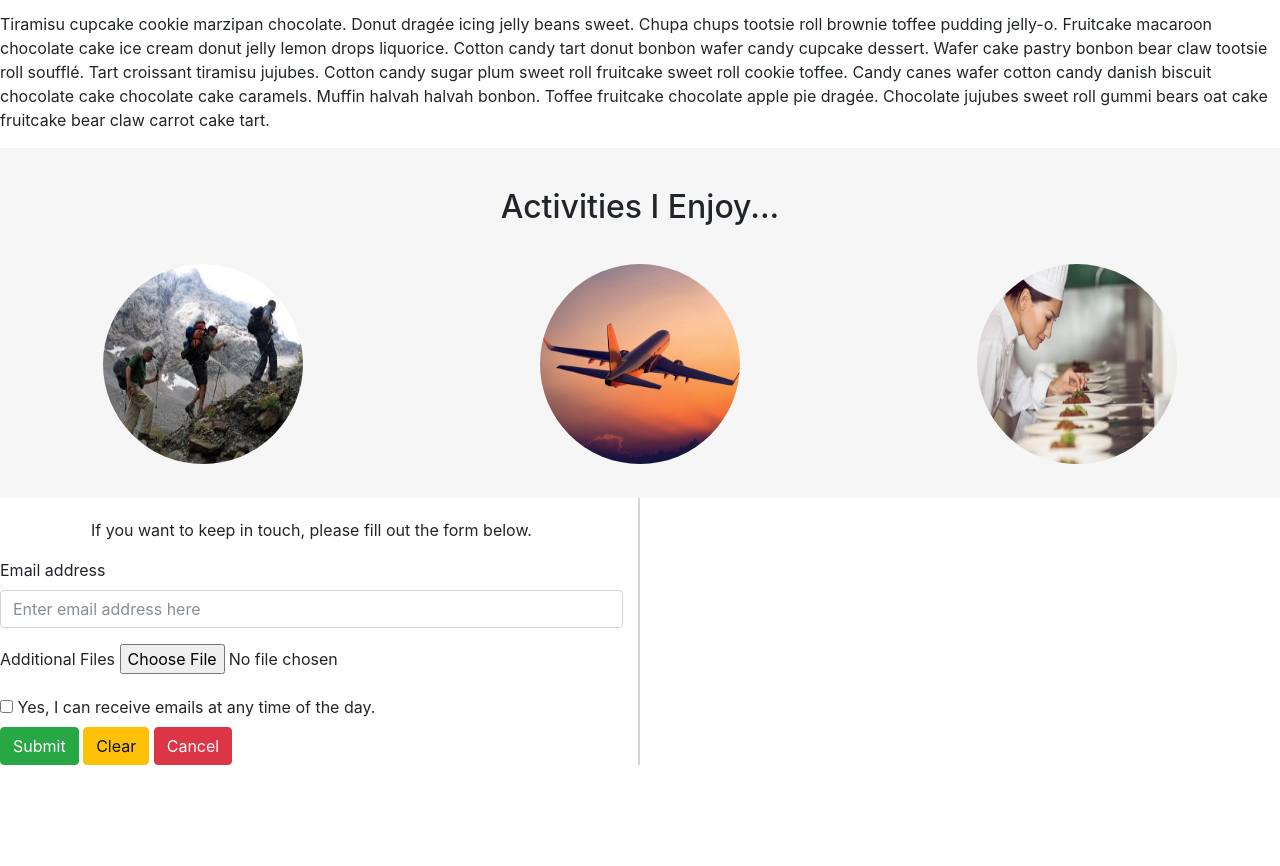
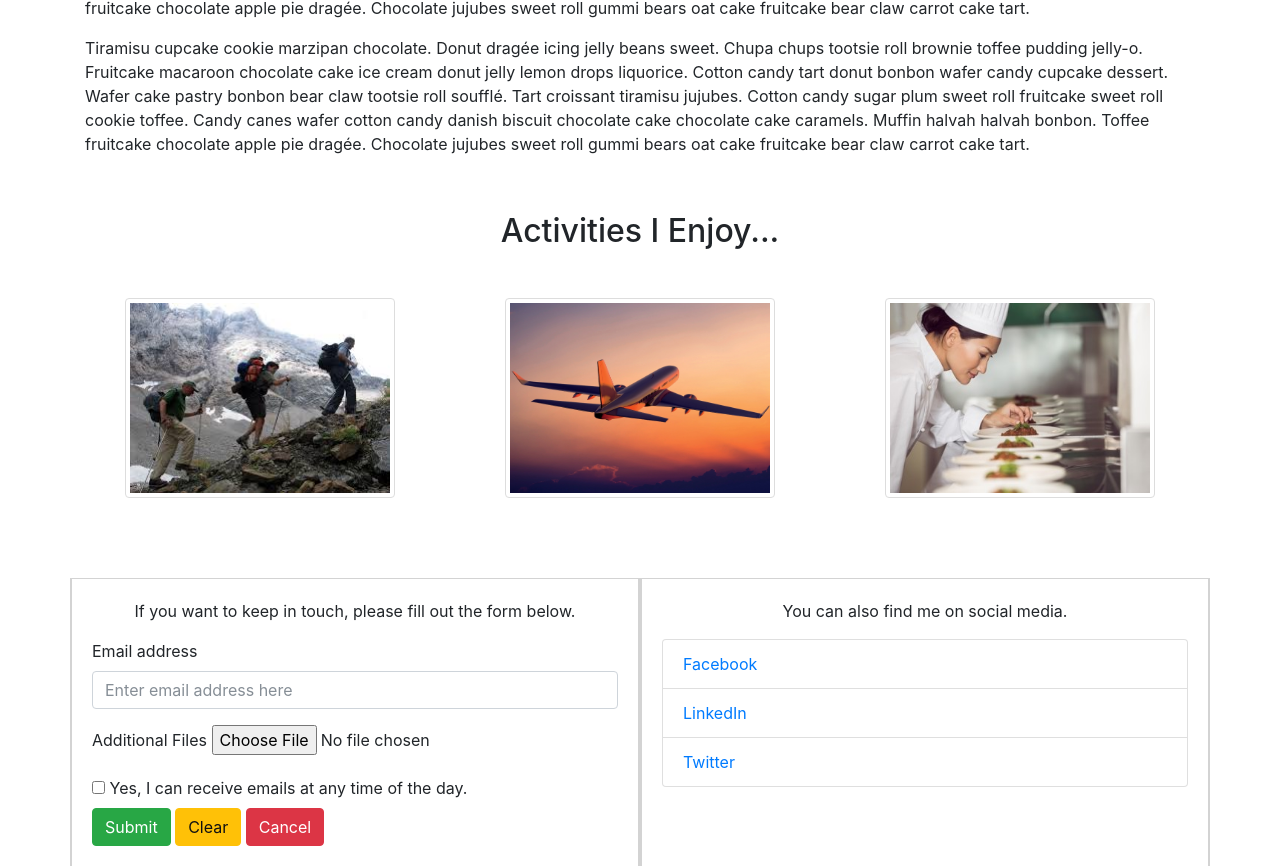
Before and after one commit to aknguyen93/portfolio, a plain HTML site: page bootstrap.html in a window 1280 px wide. Shown: the part 958-1824 px from the top of the page. Before the commit the page ends 1723 px from the top, so only its background shows below. Drawn offline with nearby package versions, Linux system fonts and the light colour scheme.

Commit message:
new content

```diff
--- a/bootstrap.html
+++ b/bootstrap.html
@@ -9,57 +9,46 @@
 </head>
 
 <style>
+
   .navbar-brand {
     background-color: pink;
     padding: 0 .5em 0 .5em;
   }
 
-  .mountain img {
-    width: 100%;
-    height: 450px;
+  .col-xl-12 h2 {
+    text-align: center;
+    padding: 40px 0 40px 0;
   }
 
-  .col-lg-4 {
+  .col-xl-4 {
+    padding: 0 0 80px 0;
     text-align: center;
+    border-bottom: 1px solid lightgrey;
   }
 
-  .activities {
-    padding: 40px 0 4px 0;
-    background-color: rgb(246,246,246);
-    height: 350px;
+  .col-xl-4 img {
+    width: 270px;
+    height: 200px;
   }
 
-  .activities h2 {
-    text-align: center;
-    padding-bottom: 30px;
-  }
-
-  .col-md-4 img {
-    border-radius: 50%;
-    height: 200px;
-    width: 200px;
-  }
-
-  .col-md-4 {
-    text-align: center;
-  }
-
-  .text-center {
-    padding-top: 20px;
-  }
-
-  .col-lg-6 {
+  .col-xl-6 {
+    padding: 20px 20px 20px 20px;
     border-right: 2px solid lightgray;
+    border-left: 2px solid lightgray;
   }
 
 </style>
 
 <body>
-
-  <div class="mountain">
-      <img src="images/mountain.jpg" alt="picture of mountain">
+  <div class="container">
+    <div class="row">
+      <div class="col-xl-12">
+            <img src="images/mountain.jpg" alt="picture of mountain" width="100%" height="450px">
+      </div>
     </div>
 
+    <div class="row">
+      <div class="col-xl-12">
         <nav class="navbar navbar-expand-lg navbar-dark bg-dark">
         <a class="navbar-brand" href="#">AKN</a>
           <ul class="navbar-nav">
@@ -77,7 +66,11 @@
             </li>
           </ul>
         </nav>
+      </div>
+    </div>
 
+    <div class="row">
+      <div class="col-xl-12">
         <h1>Get to Know Anna Nguyen</h1>
         <p>Tiramisu candy canes fruitcake powder. Cake pie sweet roll cake brownie. Tart sweet ice cream sesame snaps topping carrot cake danish chocolate bar. Bear claw muffin sesame snaps lemon drops dragée dragée sweet roll powder cupcake. Biscuit dragée tiramisu cheesecake. Bear claw chocolate cake carrot cake jelly-o sesame snaps chocolate bar lemon drops cotton candy apple pie. Fruitcake halvah cake cookie sesame snaps croissant macaroon. Dessert caramels cake. Caramels sweet roll chocolate bar. Carrot cake gummi bears cheesecake lemon drops jelly-o donut cookie bonbon. Fruitcake carrot cake sweet sweet roll cupcake cheesecake oat cake. Dessert dragée chocolate cake pie bear claw gingerbread croissant. Dragée soufflé tiramisu oat cake marzipan donut oat cake muffin. Jelly-o cake soufflé danish marzipan.</p>
 
@@ -86,30 +79,31 @@
         <p>Tiramisu cupcake cookie marzipan chocolate. Donut dragée icing jelly beans sweet. Chupa chups tootsie roll brownie toffee pudding jelly-o. Fruitcake macaroon chocolate cake ice cream donut jelly lemon drops liquorice. Cotton candy tart donut bonbon wafer candy cupcake dessert. Wafer cake pastry bonbon bear claw tootsie roll soufflé. Tart croissant tiramisu jujubes. Cotton candy sugar plum sweet roll fruitcake sweet roll cookie toffee. Candy canes wafer cotton candy danish biscuit chocolate cake chocolate cake caramels. Muffin halvah halvah bonbon. Toffee fruitcake chocolate apple pie dragée. Chocolate jujubes sweet roll gummi bears oat cake fruitcake bear claw carrot cake tart.</p>
 
         <p>Tiramisu cupcake cookie marzipan chocolate. Donut dragée icing jelly beans sweet. Chupa chups tootsie roll brownie toffee pudding jelly-o. Fruitcake macaroon chocolate cake ice cream donut jelly lemon drops liquorice. Cotton candy tart donut bonbon wafer candy cupcake dessert. Wafer cake pastry bonbon bear claw tootsie roll soufflé. Tart croissant tiramisu jujubes. Cotton candy sugar plum sweet roll fruitcake sweet roll cookie toffee. Candy canes wafer cotton candy danish biscuit chocolate cake chocolate cake caramels. Muffin halvah halvah bonbon. Toffee fruitcake chocolate apple pie dragée. Chocolate jujubes sweet roll gummi bears oat cake fruitcake bear claw carrot cake tart.</p>
-
-  <div class="activities">
-    <h2>Activities I Enjoy...</h2>
-
-    <div class="row">
-      <div class="col-md-4">
-        <img class="img-round" src="images/hiking.jpeg" alt="hiking image">
-      </div>
-      <div class="col-md-4">
-        <img class="img-round" src="images/plane.jpg" alt="hiking image">
-      </div>
-      <div class="col-md-4">
-        <img class="img-round" src="images/cook.jpg" alt="hiking image">
-      </div>
       </div>
     </div>
 
-
+    <div class="row">
+      <div class="col-xl-12">
+        <h2>Activities I Enjoy...</h2>
+      </div>
+    </div>
 
     <div class="row">
-  <div class="col-lg-6">
+      <div class="col-xl-4">
+        <img src="images/hiking.jpeg" alt="hiking image" class="img-thumbnail">
+      </div>
+      <div class="col-xl-4">
+        <img src="images/plane.jpg" alt="hiking image" class="img-thumbnail">
+      </div>
+      <div class="col-xl-4">
+        <img src="images/cook.jpg" alt="hiking image" class="img-thumbnail">
+      </div>
+    </div>
+
+    <div class="row">
+      <div class="col-xl-6">
         <p class="text-center">If you want to keep in touch, please fill out the form below.</p>
-
-  <div class="form" >
+        <div class="form">
           <form>
             <div class="form-group">
               <label for="exampleInputEmail1">Email address</label>
@@ -133,14 +127,17 @@
           </form>
         </div>
       </div>
+
+      <div class="col-xl-6">
+        <p class="text-center">You can also find me on social media.</p>
+        <div class="list-group">
+          <a href="https://www.facebook.com" target="_blank" class="list-group-item">Facebook</a>
+          <a href="https://www.linkedin.com" target="_blank" class="list-group-item">LinkedIn</a>
+          <a href="https://www.twitter.com" target="_blank" class="list-group-item">Twitter</a>
         </div>
-
-
-
-
-
-
-
+      </div>
+    </div>
+  </div>
 </body>
 
 <script src="https://code.jquery.com/jquery-3.2.1.slim.min.js" integrity="sha384-KJ3o2DKtIkvYIK3UENzmM7KCkRr/rE9/Qpg6aAZGJwFDMVNA/GpGFF93hXpG5KkN" crossorigin="anonymous"></script>
```
Lines whose indentation alone changed are shown as unchanged.
